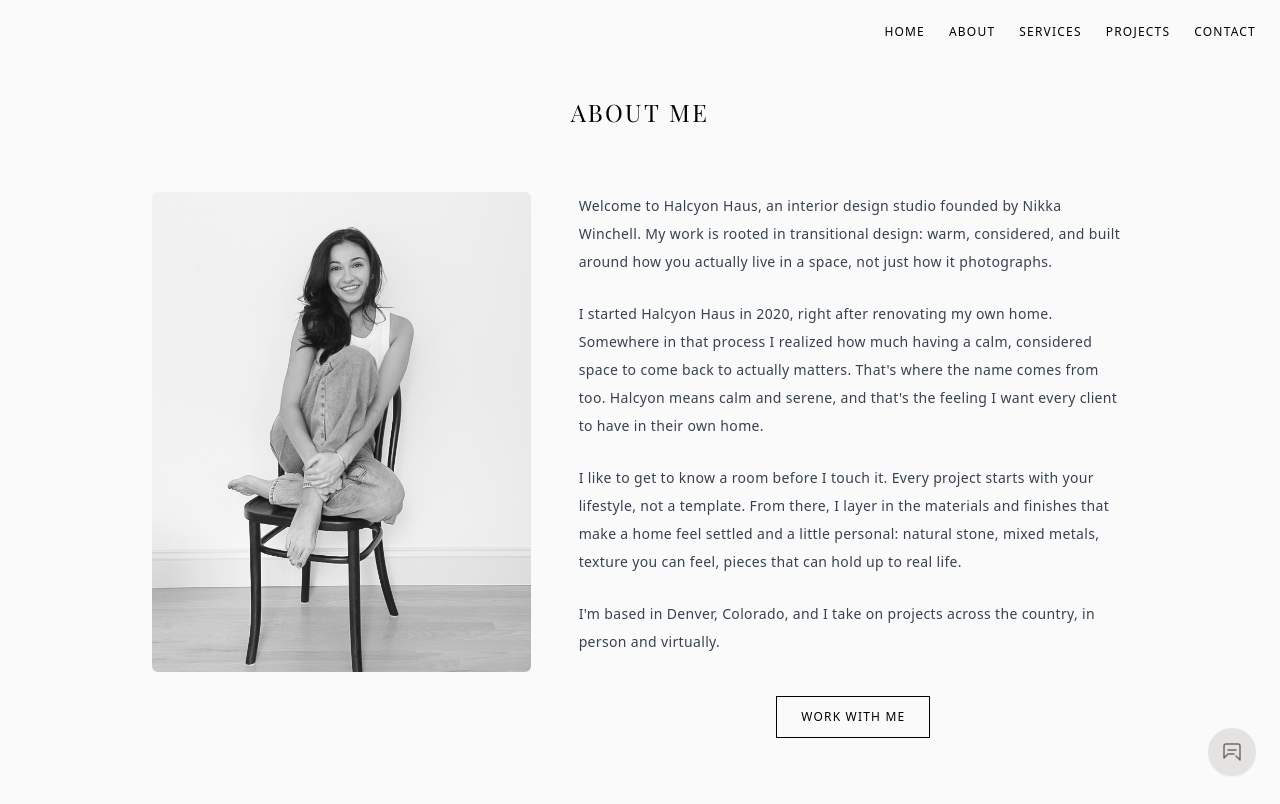
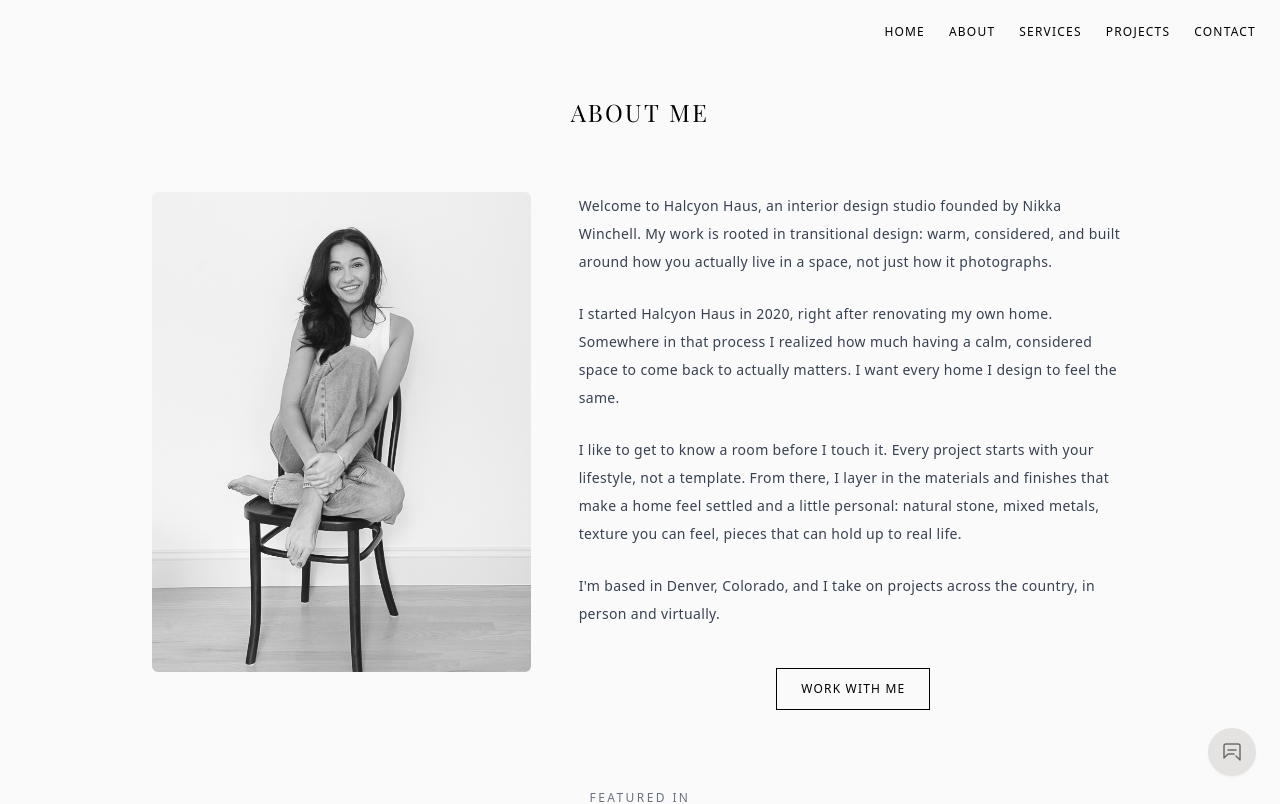
Before and after one commit to HalcyonHaus/halcyonhaus-site, a Next.js app: page /about in a window 1280 px wide. Shown: the top 804 px of the page. Built offline with nearby package versions, Linux system fonts and the light colour scheme.

Commit message:
Update about.js

```diff
--- a/pages/about.js
+++ b/pages/about.js
@@ -59,7 +59,7 @@ export default function AboutPage() {
               Welcome to Halcyon Haus, an interior design studio founded by Nikka Winchell. My work is rooted in transitional design: warm, considered, and built around how you actually live in a space, not just how it photographs.
             </p>
             <p>
-              I started Halcyon Haus in 2020, right after renovating my own home. Somewhere in that process I realized how much having a calm, considered space to come back to actually matters. That's where the name comes from too. Halcyon means calm and serene, and that's the feeling I want every client to have in their own home.
+              I started Halcyon Haus in 2020, right after renovating my own home. Somewhere in that process I realized how much having a calm, considered space to come back to actually matters. I want every home I design to feel the same.
             </p>
             <p>
               I like to get to know a room before I touch it. Every project starts with your lifestyle, not a template. From there, I layer in the materials and finishes that make a home feel settled and a little personal: natural stone, mixed metals, texture you can feel, pieces that can hold up to real life.
```
